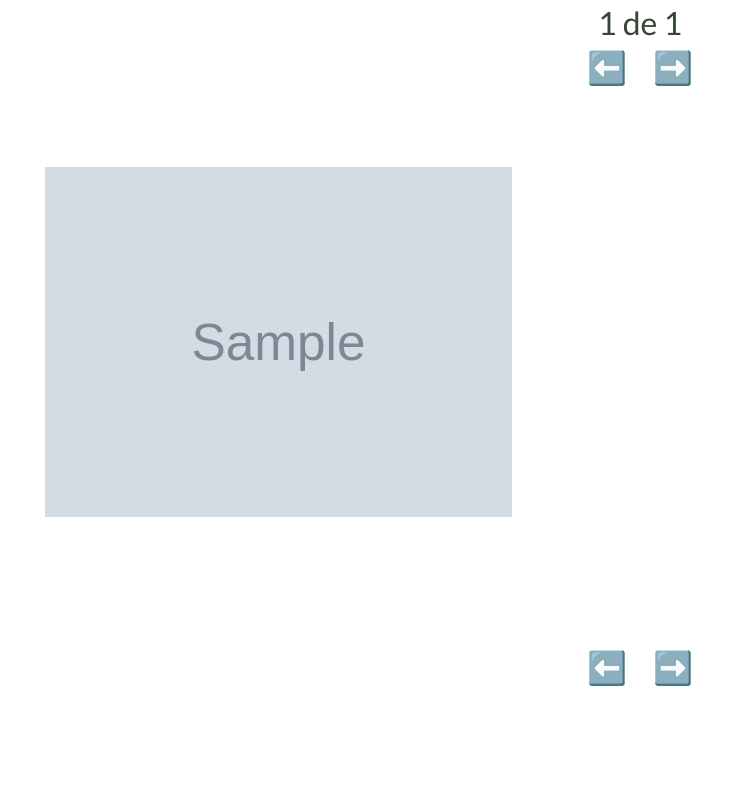
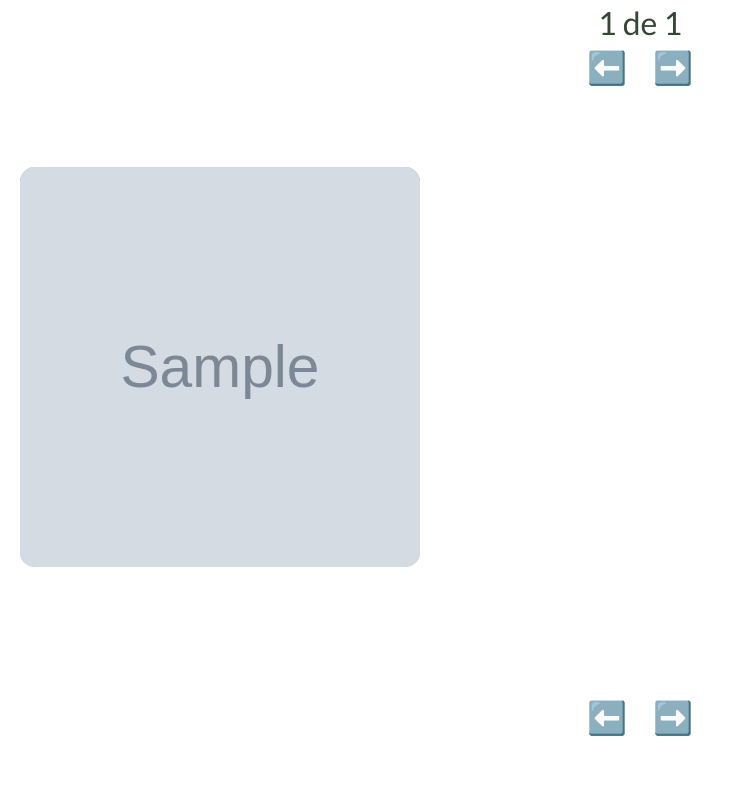
Before and after one commit to Rubrum-IFSP/website-museu-racatinga, a PHP site: page /view/pages/acervo.php in a window 1280 px wide. Shown: the part 189-986 px from the top of the page, without its empty margins (0-734 px from the left). Before the commit the page ends 875 px from the top, so only its background shows below. Run offline with PHP 8.4, Linux system fonts and the light colour scheme; tables that the repository leaves empty or names only in its code hold one stand-in row (values such as "Sample post"); grey boxes marked "Sample" are stand-in pictures; some web fonts are replaced.

Commit message:
acervo images ajusted

```diff
--- a/classes/model/acervo/AcervoManager.php
+++ b/classes/model/acervo/AcervoManager.php
@@ -49,7 +49,12 @@
             while($linha=mysqli_fetch_array($listar)){
                 echo "<div class='container-peca'>";
                     echo "<figure>";
-                        echo "<img src='./imgAcervo/$linha[5]'>";
+                        if ($linha[5] != null) {
+                            echo "<img src='../imgAcervo/$linha[5]'>";
+                        } else {
+                            echo "<img src='../images/imagem.png'>";
+                        }
+                    echo "</figure>";
                     echo "<div class='informacoes-peca'>";
                         echo "<h2><spam class='peca-titulo'>".$linha[4]."</spam></h2>";
                         echo "<div class='informacoes-top'>";
@@ -60,7 +65,6 @@
                             echo "<a href='./verPeca.php?peca=$linha[0]'><button class='saiba-mais'>Saiba Mais</button></a>";
                         echo "</div>";
                     echo "</div>";
-                    echo "</figure>";
                 echo "</div>";
             }
         }
--- a/view/css/acervo.css
+++ b/view/css/acervo.css
@@ -20,7 +20,7 @@ header {
     grid-template-columns: repeat(3, 1fr);
     justify-items: center;
     padding: 20px;
-    gap: 20px;
+    gap: 40px;
 }
 
 .navegacao-acervo {
@@ -44,22 +44,32 @@ header {
 
 .container-peca,
 .informacoes-peca  {
-    background: #585858b7;
     display: flex;
-    padding: 15px;
+    height: 400px;
+    width: 400px;
+    transition: transform .18s ease;
+    transform: scale(1);
 }
 
 .container-peca {
+    justify-content: center;
+    align-items: center;
     position: relative;
-    height: 350px;
-    width: 350px;
     border-radius: 15px;
+    overflow: hidden;
+    transform-origin: center;
+    cursor: default;
+    background: var(--secondary-color);
+}
+
+.container-peca:hover,
+.informacoes-peca {
+    transform: scale(1.1);
 }
 
 .container-peca figure {
     position: absolute;
     top: 0;
-    left: 0;
     display: flex;
     flex-direction: column;
     justify-content: center;
@@ -92,14 +102,16 @@ header {
 .informacoes-peca {
     display: flex;
     position: absolute;
+    top: 0;
+    left: 0;
     flex-direction: column;
     justify-content: space-evenly;
     font-size: 1.3em;
-    height: 100%;
-    width: 100%;
     gap: 15px;
     opacity: 0;
-    transition: .25s;
+    transition: opacity .15s;
+    padding: 20px;
+    background: #585858b7;
 }
 
 .container-peca:hover .informacoes-peca {
@@ -133,7 +145,8 @@ header {
         grid-template-columns: 1fr;
     }
 
-    .container-peca {
+    .container-peca,
+    .informacoes-peca {
         height: 300px;
         width: 300px;
     }
```
Also changed, not shown: view/pages/createAdm.php (+3 -4 lines), view/imgAcervo/6552a6e0adbe5.png (renamed from view/pages/imgAcervo/6552a6e0adbe5.png), view/imgAcervo/6552a834972f9.png (renamed from view/pages/imgAcervo/6552a834972f9.png), view/imgAcervo/6552a9836571e.png (renamed from view/pages/imgAcervo/6552a9836571e.png), view/imgAcervo/656387726e754.jpg (added), view/imgAcervo/6563884327224.jpg (added), view/imgAcervo/65638f2b07305.jpg (added), view/imgAcervo/656393478a2be.jpg (added). Lines whose indentation alone changed are shown as unchanged.
